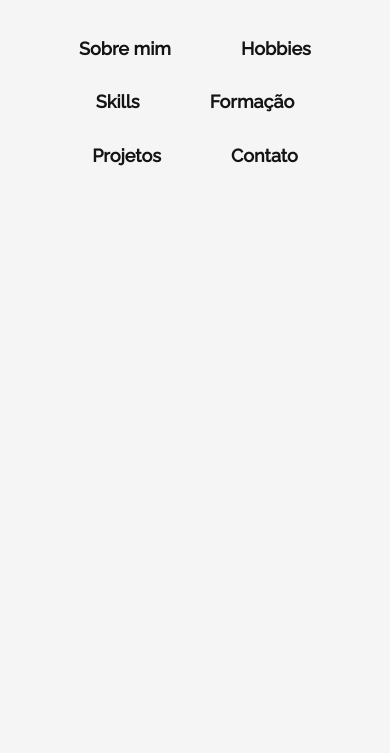
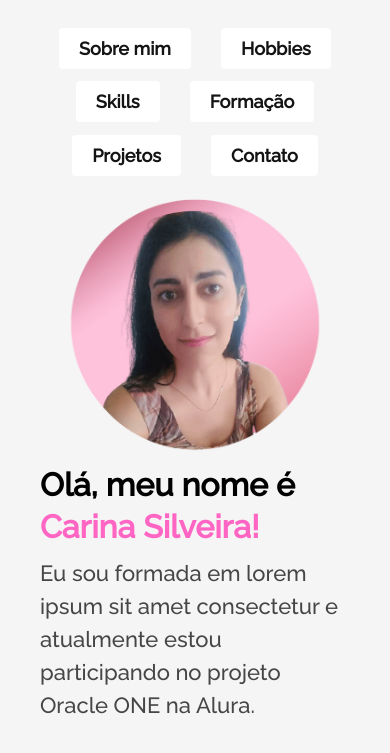
Before and after one commit to carinasylver/challenge-front-end-portfolio, a plain HTML site: page index.html in a window 390 px wide. Shown: the part 47-800 px from the top of the page. Drawn offline with Linux system fonts and the light colour scheme.

Commit message:
criado o main de apresentacao da pagina

```diff
--- /dev/null
+++ b/css/apresentacao.css
@@ -0,0 +1,63 @@
+.apresentacao {
+  max-width: 1200px;
+  display: flex;
+  flex-direction: row-reverse;
+  padding: 0 40px;
+  margin: 0 auto;
+  justify-content: space-between;
+  align-items: center;
+}
+
+.apresentacao__profile {
+  width: 368px;
+}
+
+.apresentacao__container {
+  display: flex;
+  flex-direction: column;
+  max-width: 100%;
+  justify-content: center;
+  text-align: left;
+  margin: 0 auto;
+}
+
+.apresentacao__titulo {
+  font-size: 3em;
+  line-height: 1.3;
+  margin: 0 0 10px;
+}
+
+.apresentacao__titulo span {
+  color: var(--cor-destaque);
+}
+
+.apresentacao__texto {
+  color: var(--cor-texto-principal);
+  font-family: "Raleway", sans-serif;
+  font-size: 1.375em;
+  font-weight: 400;
+  line-height: 1.5;
+  margin: 0 auto;
+}
+
+@media (max-width: 768px) {
+  .apresentacao {
+    display: flex;
+    flex-direction: column;
+  }
+
+  .apresentacao__profile {
+    width: 100%;
+    max-width: 400px;
+    height: auto;
+  }
+
+  .apresentacao__container {
+    align-items: center;
+  }
+
+  .apresentacao__titulo {
+    font-size: 2em;
+    line-height: 1.3;
+  }
+}
--- a/css/global.css
+++ b/css/global.css
@@ -12,11 +12,14 @@
 
   :root{
    --cor-de-fundo: #F5F5F5;
+   --cor-texto-principal: #464646;
    --cor-de-link: #141414;
-   --cor-botao-header:#FFF
+   --cor-botao-menu:#FFF;
+   --cor-destaque: #FF66C4;
   }
 
   body {
+    /* height: 100vh; */
     box-sizing: border-box;
     background-color: var(--cor-de-fundo) ;
     font-family: 'Raleway';
--- a/css/styles.css
+++ b/css/styles.css
@@ -1,8 +1,3 @@
 @import url(./global.css);
 @import url(./header.css);
-
-/* body{
-  height: 100vh;
-  box-sizing: border-box;
-
-} */
+@import url(./apresentacao.css);
--- a/index.html
+++ b/index.html
@@ -1,20 +1,22 @@
 <!DOCTYPE html>
 <html lang="en">
   <head>
-    <meta charset="UTF-8">
-    <meta name="viewport" content="width=device-width, initial-scale=1.0">
+    <meta charset="UTF-8" />
+    <meta name="viewport" content="width=device-width, initial-scale=1.0" />
 
     <!-- Folha de estilo de CSS Linkado -->
-    <link rel="stylesheet" href="./css/styles.css">
+    <link rel="stylesheet" href="./css/styles.css" />
 
-    <link rel="preconnect" href="https://fonts.googleapis.com">
-    <link rel="preconnect" href="https://fonts.gstatic.com" crossorigin>
+    <link rel="preconnect" href="https://fonts.googleapis.com" />
+    <link rel="preconnect" href="https://fonts.gstatic.com" crossorigin />
 
     <!-- Fonte do Projeto Raleway -->
-    <link href="https://fonts.googleapis.com/css2?family=Raleway:wght@500&display=swap" rel="stylesheet">
+    <link
+      href="https://fonts.googleapis.com/css2?family=Raleway:wght@500&display=swap"
+      rel="stylesheet"
+    />
 
     <title>Portfólio - CarinaDev</title>
-
   </head>
   <body>
     <!-- cabecalho -->
@@ -36,6 +38,19 @@
         </ul>
       </nav>
     </header>
-
+    <main class="apresentacao">
+        <img
+          class="apresentacao__profile"
+          src="assets/profile.png"
+          alt="foto carinadev"
+        />
+        <div class="apresentacao__container">
+          <h1 class="apresentacao__titulo">Olá, meu nome é <span>Carina Silveira!</span></h1>
+          <p class="apresentacao__texto">
+            Eu sou formada em lorem ipsum sit amet consectetur e atualmente
+            estou participando no projeto Oracle ONE na Alura.
+          </p>
+        </div>
+    </main>
   </body>
 </html>
```
Lines whose indentation alone changed are shown as unchanged.
